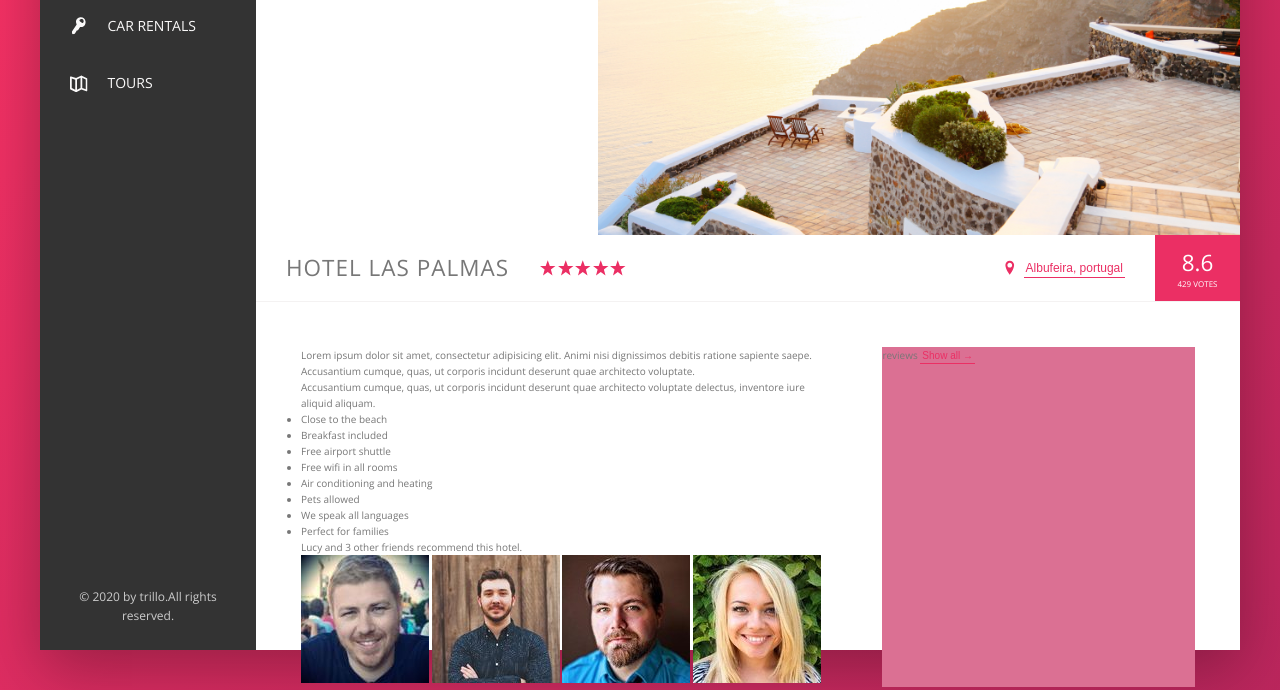
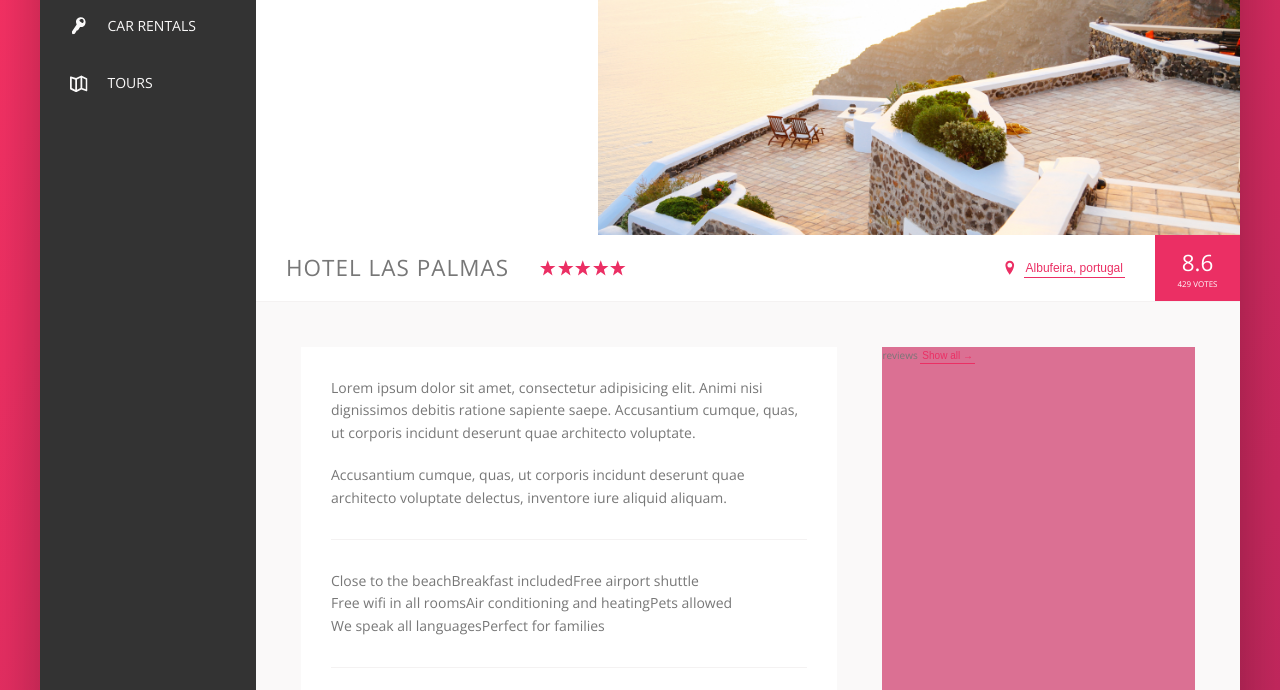
Before and after one commit to elhamposhtiban/Flex-box_project, a website: page index.html in a window 1280 px wide. Shown: the part 300-990 px from the top of the page. Drawn offline with nearby package versions, Linux system fonts and the light colour scheme.

Commit message:
adding style to pragraph and also list class

```diff
--- a/sass/_base.scss
+++ b/sass/_base.scss
@@ -20,6 +20,8 @@ COLORS
 --color-Grey-dark-3: #999;
 
 --shadow-dark: 0 2rem 6rem rgba(0,0,0,.3);
+--shadow-light: 0 2rem 5rem rgba(0,0,0,.06);
+--line: .1rem solid var(--color-Grey-light-2);
 }
 
 * {
--- a/sass/_component.scss
+++ b/sass/_component.scss
@@ -208,7 +208,7 @@
 .overview{
     display: flex;
     align-items: center;
-    border-bottom: .1rem solid var(--color-Grey-light-2);
+    border-bottom: var(--line);
 
     &__heading {
 font-size: 2.25rem;
@@ -303,3 +303,31 @@ padding: 1.5rem 3rem;
         box-shadow: none;
     }
 }
+
+////////////////////////////////////////
+// PARAGRAPH
+.paragraph:not(:last-of-type) {
+    margin-bottom: 2rem;
+}
+
+
+
+////////////////////////////////////////
+// LIST
+
+.list {
+    list-style: none;
+    margin: 3rem 0;
+    padding: 3rem 0;
+    border-top: var(--line);
+    border-bottom: var(--line);
+    display: flex;
+    flex-wrap: wrap;
+    &__item {
+
+    }
+}
+
+
+////////////////////////////////////////
+// RECOMMEND
--- a/sass/_layout.scss
+++ b/sass/_layout.scss
@@ -10,7 +10,7 @@ min-height: 50rem;
 height: 7rem;
 font-size: 1.4rem;
 background-color: #fff;
-border-bottom: .1rem solid var(--color-Grey-light-2);
+border-bottom: var(--line);
 display: flex;
 justify-content: space-between;
 align-items: center;
@@ -30,16 +30,21 @@ justify-content: space-between;
 
 .hotel-view {
     background-color: #fff;
-    height: 80rem;
     flex: 1 ;
 }
 
 .detail {
     display: flex;
     padding: 4.5rem;
+    background-color: var(--color-Grey-light-1);
+    border-bottom: var(--line);
 }
 
 .description {
+    font-size: 1.4rem;
+    background-color: #fff;
+    box-shadow: var(-shadow-light);
+    padding: 3rem;
     flex: 0 0 60%;
     margin-right: 4.5rem;
 }
```
Also changed, not shown: css/style.css.
